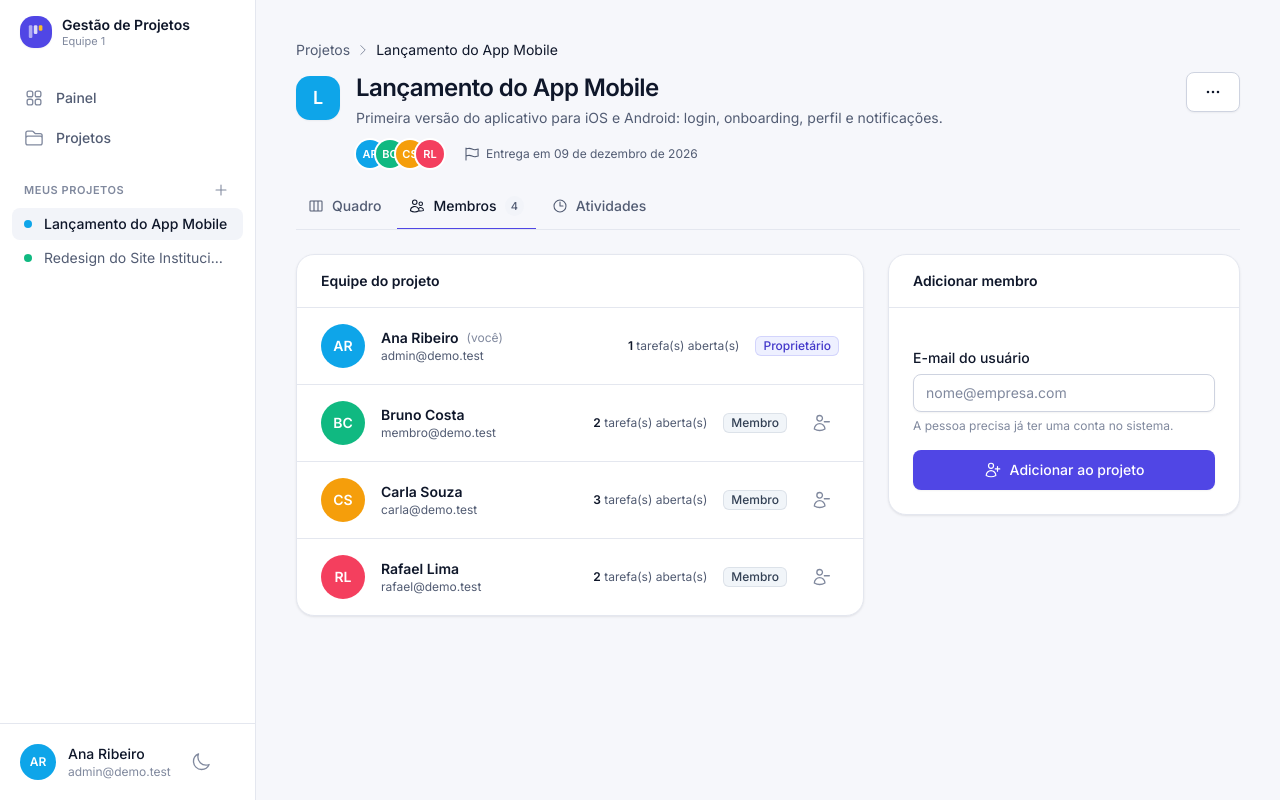
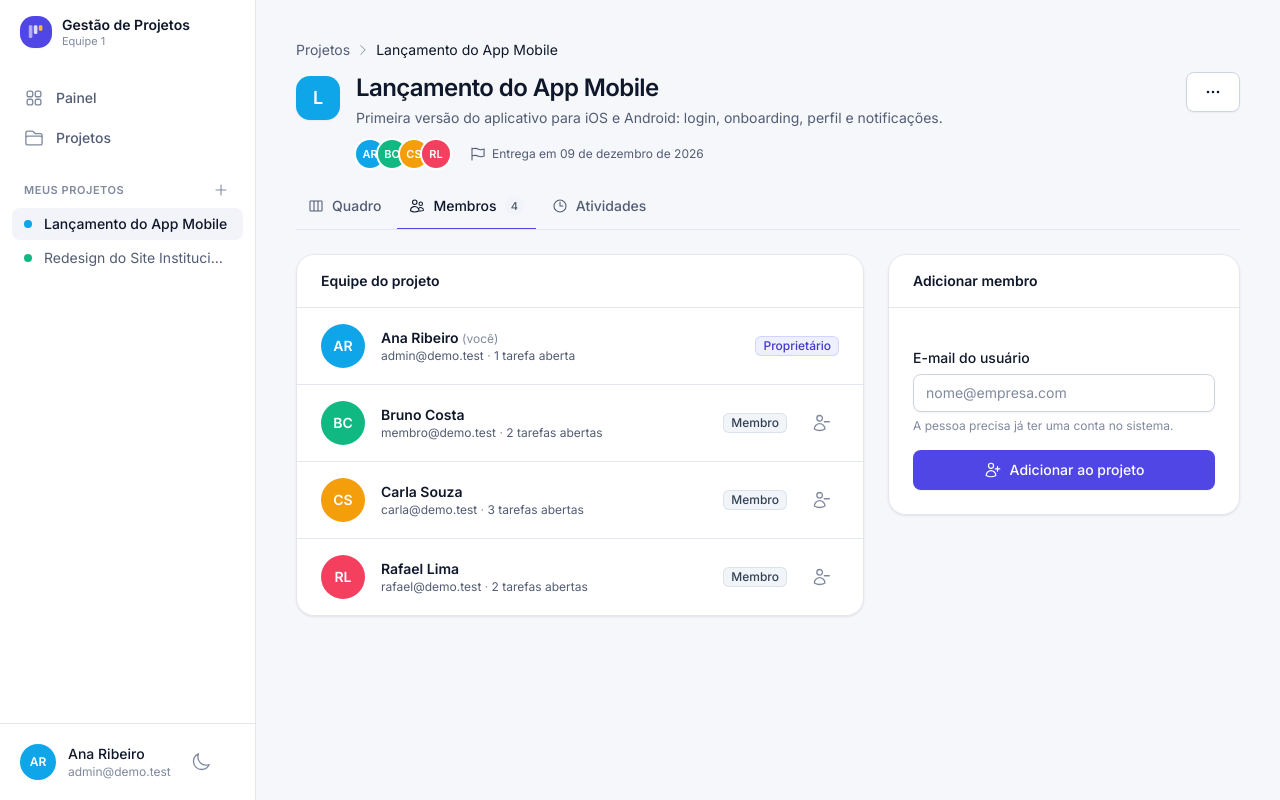
Before and after one commit to Noqir/gestao-projetos, a Laravel app: page /projects/1/members in a window 1280 px wide. Run offline with Laravel 12, Linux system fonts and the light colour scheme; a user stored in the database is signed in; data comes from the database, SQL or seed files in the repository; style sheets or scripts are compiled from the project's sources.

Commit message:
Ajusta revisão visual: lista de membros, troca de tema e datas relativas
Co-Authored-By: Claude Opus 5.5 <noreply@anthropic.com>

```diff
--- a/app/Providers/AppServiceProvider.php
+++ b/app/Providers/AppServiceProvider.php
@@ -25,6 +25,8 @@ class AppServiceProvider extends ServiceProvider
     {
         // Datas relativas e nomes de meses em português ("há 2 horas", "12 nov").
         Carbon::setLocale(config('app.locale'));
+        // "agora" em vez de "há 0 segundo"; "ontem"/"anteontem" em vez de "há 1 dia".
+        Carbon::setHumanDiffOptions(Carbon::JUST_NOW | Carbon::ONE_DAY_WORDS | Carbon::TWO_DAY_WORDS);
 
         // activity_logs.subject_type grava "task"/"project" em vez do nome da classe PHP.
         Relation::enforceMorphMap([
--- a/resources/css/app.css
+++ b/resources/css/app.css
@@ -94,3 +94,10 @@
         transition-duration: 0.01ms !important;
     }
 }
+
+/* Durante a troca de tema, desliga transições para todas as cores mudarem juntas */
+.theme-switching *,
+.theme-switching *::before,
+.theme-switching *::after {
+    transition: none !important;
+}
--- a/resources/js/app.js
+++ b/resources/js/app.js
@@ -17,7 +17,11 @@ document.addEventListener('alpine:init', () => {
         dark: document.documentElement.classList.contains('dark'),
         toggle() {
             this.dark = !this.dark;
-            document.documentElement.classList.toggle('dark', this.dark);
+            // Troca instantânea: sem transições de cor durante a mudança de tema.
+            const root = document.documentElement;
+            root.classList.add('theme-switching');
+            root.classList.toggle('dark', this.dark);
+            requestAnimationFrame(() => requestAnimationFrame(() => root.classList.remove('theme-switching')));
             try {
                 localStorage.setItem('theme', this.dark ? 'dark' : 'light');
             } catch (e) {
--- a/resources/views/components/avatar-stack.blade.php
+++ b/resources/views/components/avatar-stack.blade.php
@@ -1,6 +1,6 @@
 @props(['users', 'max' => 4, 'size' => 'sm'])
 
-<div {{ $attributes->merge(['class' => 'flex -space-x-2']) }}>
+<div {{ $attributes->merge(['class' => 'flex -space-x-1.5']) }}>
     @foreach ($users->take($max) as $user)
         <x-avatar :user="$user" :size="$size" />
     @endforeach
--- a/resources/views/dashboard.blade.php
+++ b/resources/views/dashboard.blade.php
@@ -22,7 +22,7 @@
         <div class="grid gap-4 sm:grid-cols-2 xl:grid-cols-4">
             @foreach ([
                 ['Total de tarefas', $total, 'em projetos ativos', 'board', 'bg-brand-50 text-brand-600 dark:bg-brand-500/15 dark:text-brand-300'],
-                ['Em andamento', $byStatus['doing'] + $byStatus['review'], $byStatus['review'].' em revisão', 'bolt', 'bg-sky-50 text-sky-600 dark:bg-sky-500/15 dark:text-sky-300'],
+                ['Em andamento', $byStatus['doing'], '+ '.$byStatus['review'].' em revisão', 'bolt', 'bg-sky-50 text-sky-600 dark:bg-sky-500/15 dark:text-sky-300'],
                 ['Concluídas', $byStatus['done'], $completion.'% do total', 'check-circle', 'bg-emerald-50 text-emerald-600 dark:bg-emerald-500/15 dark:text-emerald-300'],
                 ['Atrasadas', $overdue, $overdue ? 'precisam de atenção' : 'tudo em dia', 'warning', $overdue ? 'bg-rose-50 text-rose-600 dark:bg-rose-500/15 dark:text-rose-300' : 'bg-surface-muted text-ink-subtle'],
             ] as [$label, $value, $hint, $icon, $tone])
--- a/resources/views/projects/members.blade.php
+++ b/resources/views/projects/members.blade.php
@@ -5,7 +5,7 @@
 
     @php $canManage = auth()->user()->can('manageMembers', $project); @endphp
 
-    <div class="grid gap-6 lg:grid-cols-[minmax(0,1fr)_22rem]" x-data="{ removeUrl: '', removeName: '' }">
+    <div class="grid gap-6 xl:grid-cols-[minmax(0,1fr)_22rem]" x-data="{ removeUrl: '', removeName: '' }">
         <x-card :padding="false">
             <x-slot name="title">Equipe do projeto</x-slot>
             <ul class="divide-y divide-line">
@@ -14,18 +14,19 @@
                     <li class="flex items-center gap-4 px-5 py-4 sm:px-6">
                         <x-avatar :user="$member" size="lg" />
                         <div class="min-w-0 flex-1">
-                            <p class="flex items-center gap-2 truncate text-sm font-semibold text-ink">
+                            <p class="truncate text-sm font-semibold text-ink">
                                 {{ $member->name }}
                                 @if ($member->is(auth()->user()))<span class="text-xs font-normal text-ink-subtle">(você)</span>@endif
                             </p>
-                            <p class="truncate text-xs text-ink-muted">{{ $member->email }}</p>
+                            <p class="truncate text-xs text-ink-muted">
+                                {{ $member->email }}
+                                <span class="text-ink-subtle">·</span>
+                                {{ trans_choice('{0} nenhuma tarefa aberta|{1} 1 tarefa aberta|[2,*] :count tarefas abertas', $member->open_tasks_count) }}
+                            </p>
                         </div>
-                        <div class="hidden text-right text-xs text-ink-muted sm:block">
-                            <span class="font-semibold text-ink">{{ $member->open_tasks_count }}</span> tarefa(s) aberta(s)
-                        </div>
-                        <x-badge :color="$role === \App\Enums\ProjectRole::Owner ? 'brand' : 'gray'">{{ $role->label() }}</x-badge>
+                        <x-badge class="shrink-0" :color="$role === \App\Enums\ProjectRole::Owner ? 'brand' : 'gray'">{{ $role->label() }}</x-badge>
                         @if ($canManage && $role !== \App\Enums\ProjectRole::Owner)
-                            <button type="button" class="rounded-lg p-2 text-ink-subtle transition hover:bg-rose-50 hover:text-rose-600 dark:hover:bg-rose-500/10"
+                            <button type="button" class="shrink-0 rounded-lg p-2 text-ink-subtle transition hover:bg-rose-50 hover:text-rose-600 dark:hover:bg-rose-500/10"
                                 title="Remover do projeto" aria-label="Remover {{ $member->name }}"
                                 @click="removeUrl = @js(route('projects.members.destroy', [$project, $member])); removeName = @js($member->name); $dispatch('open-modal', 'remove-member')">
                                 <x-icon name="user-minus" class="size-5" />
```
